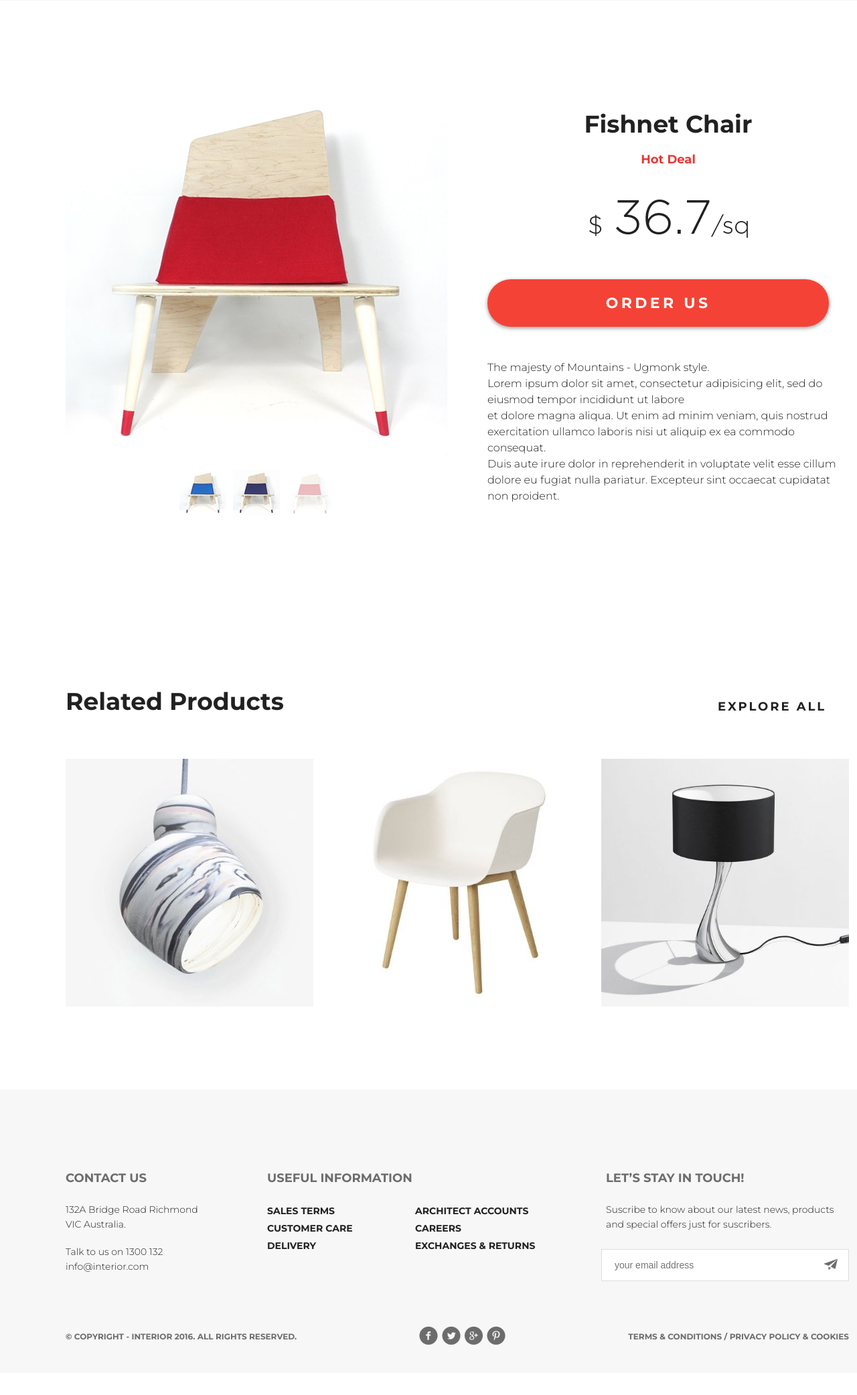
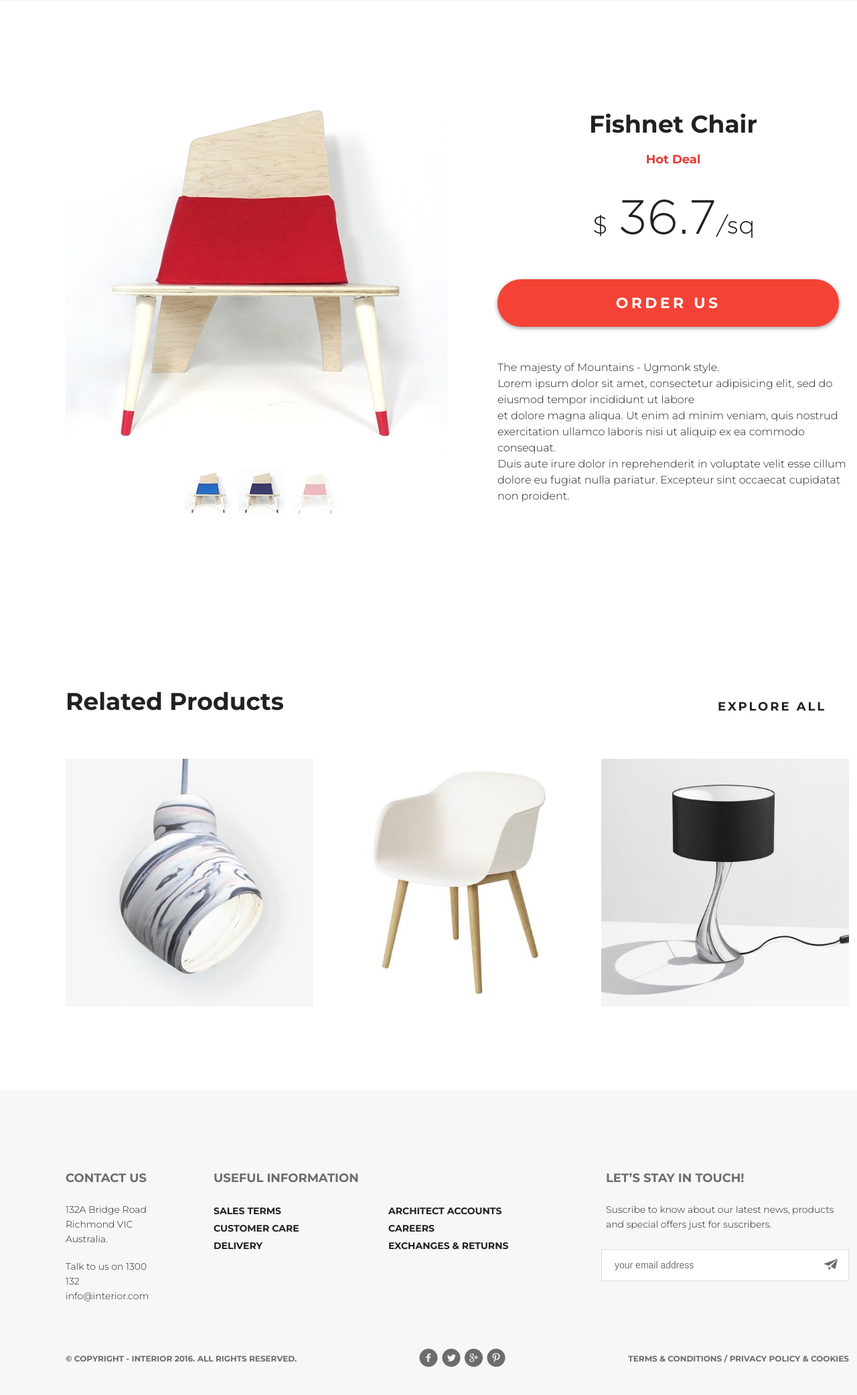
Before and after one commit to Talianna/talianna.github.io, a PHP site: page /productpage.html in a window 1280 px wide; the page is wider, and only the part inside the window is pictured. Shown: the part 209-2292 px from the top of that part at 67% size. Before the commit the page ends 2217 px from the top of that part, so only its background shows below. Run offline with PHP 8.4, Linux system fonts and the light colour scheme.

Commit message:
Update style.css

```diff
--- a/css/style.css
+++ b/css/style.css
@@ -544,7 +580,8 @@ body {
     padding: 120px 98px 67px;
     display: grid;
     grid-template-columns: 221px 1fr 363px;
-    grid-column-gap: 80px;
+    display: -ms-grid;
+    -ms-grid-columns: 221px 1fr 363px;
 }
 
 .footerInside h4 {
@@ -563,12 +600,31 @@ body {
     line-height: 22px;
 }
 
+.contactUs {
+    -ms-grid-row: 1;
+    -ms-grid-column: 1;
+    margin-right: 80px;
+}
+
+.information {
+    -ms-grid-row: 1;
+    -ms-grid-column: 2;
+    margin-right: 80px;
+}
+
+.stayInTouch {
+    -ms-grid-row: 1;
+    -ms-grid-column: 3;
+}
+
 .mail {
     text-decoration: none;
     color: #212121;
 }
 
 .informationLinks {
+    -webkit-column-count: 2;
+       -moz-column-count: 2;
             column-count: 2;
 }
 
@@ -637,8 +693,14 @@ input[type=submit] {
 /*linksAndCopy*/
 
 .linksAndCopy {
+    display: -webkit-box;
+    display: -ms-flexbox;
     display: flex;
+    -webkit-box-pack: justify;
+        -ms-flex-pack: justify;
             justify-content: space-between;
+    -webkit-box-align: center;
+        -ms-flex-align: center;
             align-items: center;
     padding: 0 98px 38px;
     background-color: #f7f7f7;
@@ -842,7 +921,8 @@ p.addressLA {
     padding: 72px 98px 120px;
     display: grid;
     grid-template-columns: 1fr 1fr;
-    grid-column-gap: 60px;
+    display: -ms-grid;
+    -ms-grid-columns: 1fr 1fr;
 }
 
 .related {
@@ -854,8 +934,16 @@ p.addressLA {
     margin-bottom: 68px;
 }
 
+.prodimage {
+    -ms-grid-row: 1;
+    -ms-grid-column: 1;
+}
+
 .productDesc {
+    margin-left: 60px;
     text-align: center;
+    -ms-grid-row: 1;
+    -ms-grid-column: 2;
 }
 
 .productDesc h2 {
@@ -903,13 +992,18 @@ p.addressLA {
     font-size: 16px;
     font-weight: 300;
     line-height: 24px;
+    -webkit-transform: scaleY(1.0005);
             transform: scaleY(1.0005);
     text-align: left;
 }
 
 .mini {
     width: 230px;
+    display: -webkit-box;
+    display: -ms-flexbox;
     display: flex;
+    -webkit-box-pack: justify;
+        -ms-flex-pack: justify;
             justify-content: space-between;
     margin: 10px auto;
 }
```
Also changed, not shown: other parts of css/style.css (+58 -4 lines). Lines whose indentation alone changed are shown as unchanged.
